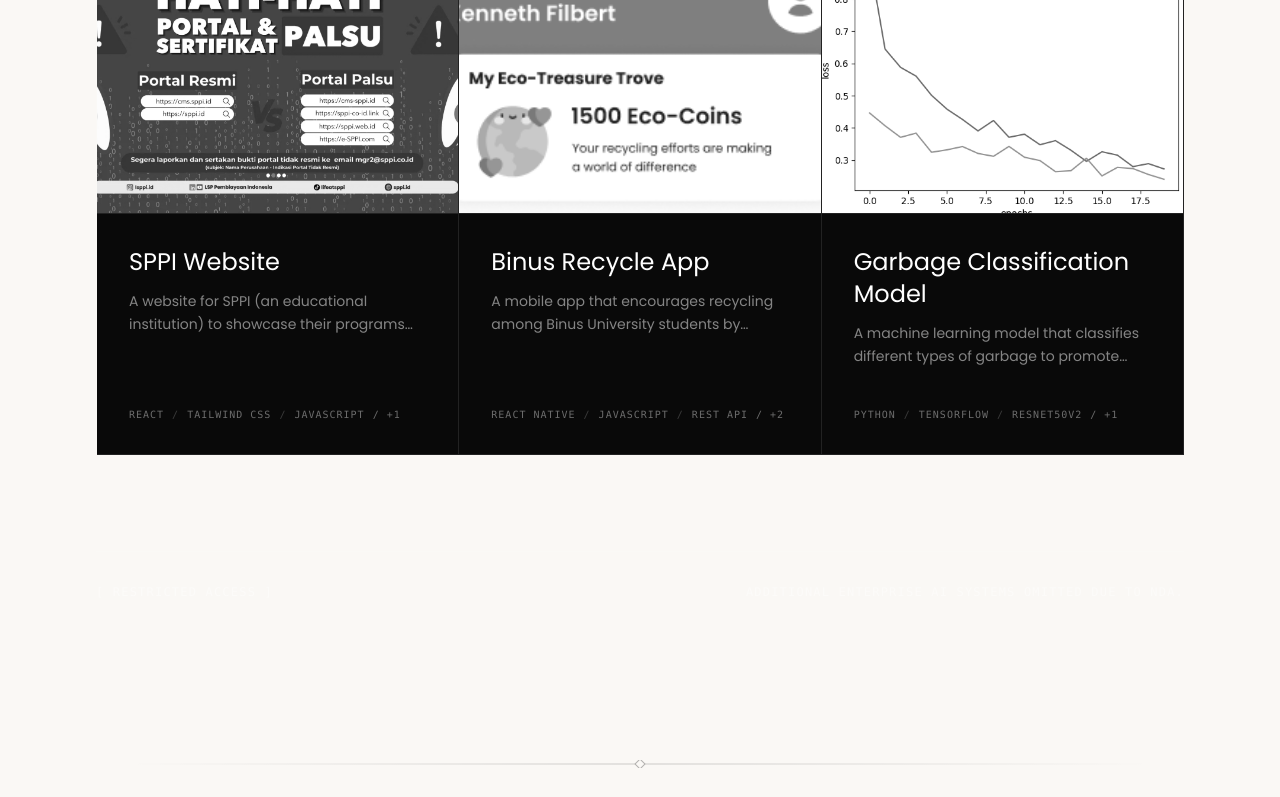
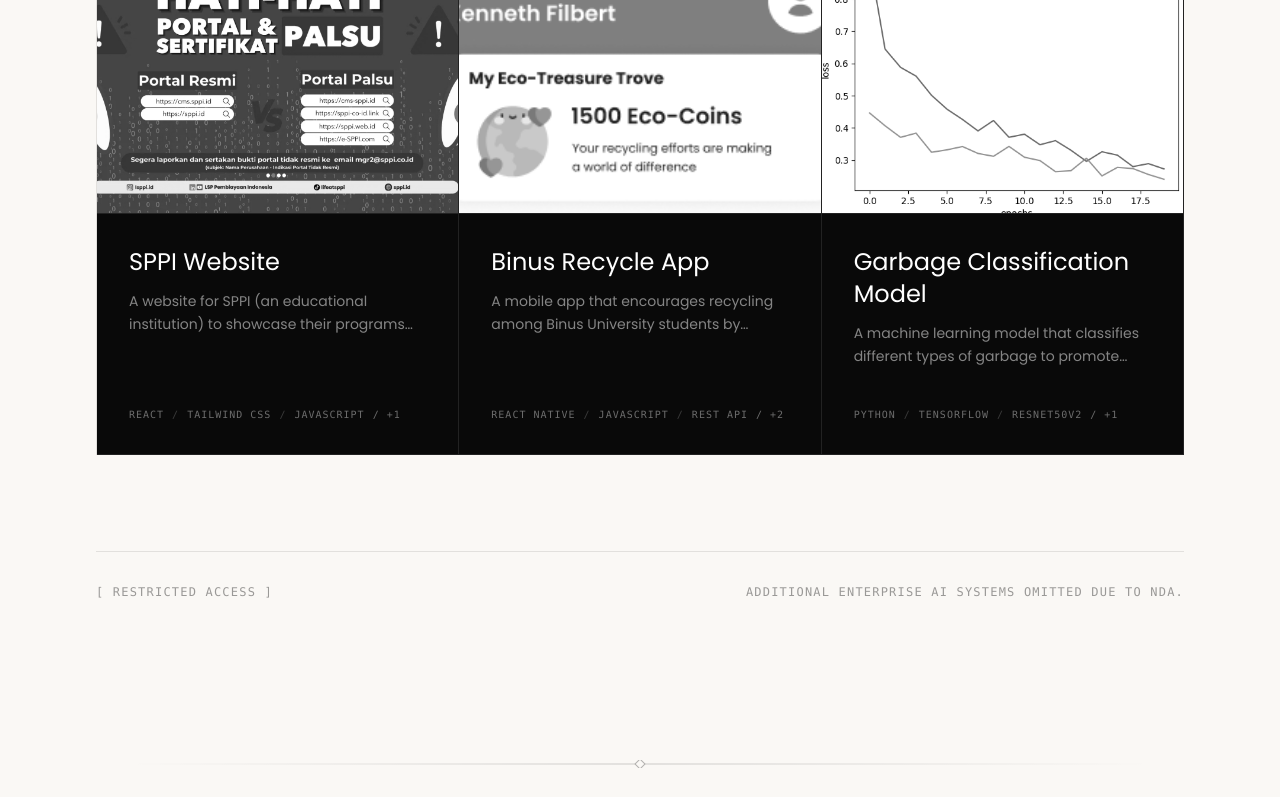
Before and after one commit to kennethfilberts/profile, a Next.js app: page / in a window 1280 px wide. Shown: the part 4296-5093 px from the top of the page. Built offline with nearby package versions, Linux system fonts and the light colour scheme.

Commit message:
Update projects-section.tsx

```diff
--- a/components/sections/projects-section.tsx
+++ b/components/sections/projects-section.tsx
@@ -36,7 +36,8 @@
             viewport={{ once: true, margin: "-50px" }}
             transition={{ duration: 1, ease: [0.16, 1, 0.3, 1] }}
             className="text-[14vw] md:text-[9vw] font-black uppercase leading-none tracking-tighter text-transparent"
-            style={{ WebkitTextStroke: "2px var(--dark-fg)" }}
+            // Changed from var(--dark-fg) to var(--foreground) so the text stroke adapts to the theme
+            style={{ WebkitTextStroke: "2px var(--foreground)" }}
           >
             Selected Works
           </motion.h2>
@@ -54,7 +55,8 @@
             whileInView={{ opacity: 1 }}
             viewport={{ once: true }}
             transition={{ duration: 1, delay: 0.2 }}
-            className="border-t border-l border-dark-fg/10"
+            // Replaced border-dark-fg/10 with border-foreground/10
+            className="border-t border-l border-foreground/10"
           >
             <ProjectsGrid
               projects={filteredProjects}
@@ -67,7 +69,8 @@
           initial={{ opacity: 0 }}
           whileInView={{ opacity: 1 }}
           viewport={{ once: true }}
-          className="mt-16 md:mt-24 pt-8 border-t border-dark-fg/10 flex justify-between items-center text-xs font-mono uppercase tracking-widest text-dark-fg/40"
+          // Replaced border-dark-fg/10 and text-dark-fg/40 with standard foreground utility classes
+          className="mt-16 md:mt-24 pt-8 border-t border-foreground/10 flex justify-between items-center text-xs font-mono uppercase tracking-widest text-foreground/40"
         >
           <span>[ Restricted Access ]</span>
           <span className="text-right">
```
